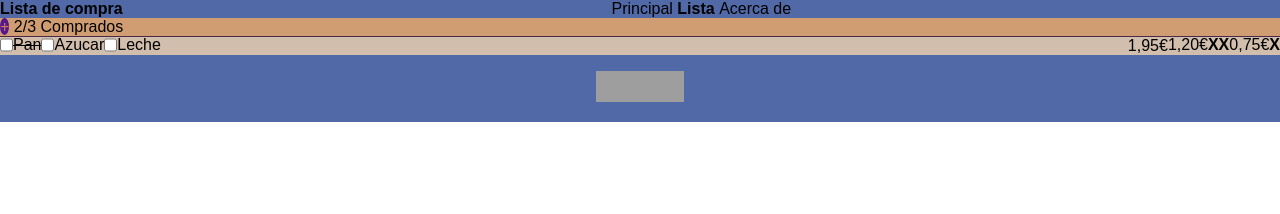
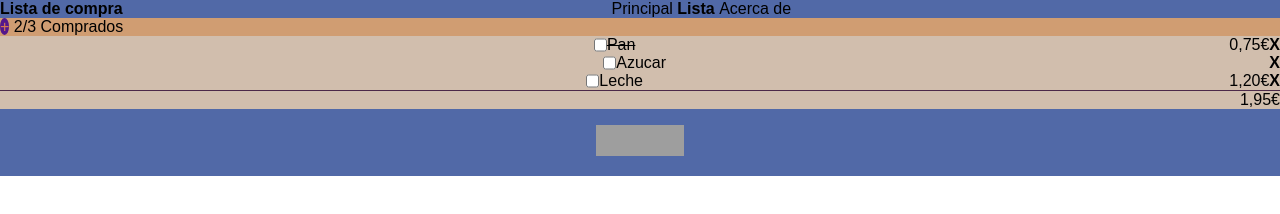
Before and after one commit to Liluminalia/202210-W1CH3-SARAFLORES, a website: page lista.html in a window 1280 px wide. Drawn offline with Linux system fonts and the light colour scheme; grey boxes are pictures that could not be loaded.

Commit message:
more testing again

```diff
--- a/style.css
+++ b/style.css
@@ -70,15 +70,18 @@
     border-width: 1px;
 
 }
-
+div div:nth-of-type(2n) span:first-child >ul{
+    display: flex;
+}
 div div:nth-of-type(2n) span:first-child >ul li{
     display: inline-flex;
 }
 div div:nth-of-type(2n) span:first-child >ul li:nth-of-type(2n+1){
     float: left;
+    margin: 0 auto;
 }
 div div:nth-of-type(2n) span:first-child >ul li:nth-of-type(2n){
-    float: right;
+    text-align: right;
 }
 div div:nth-of-type(2n) span:first-child >ul li:nth-of-type(2n) p{
     display: inline;
```
